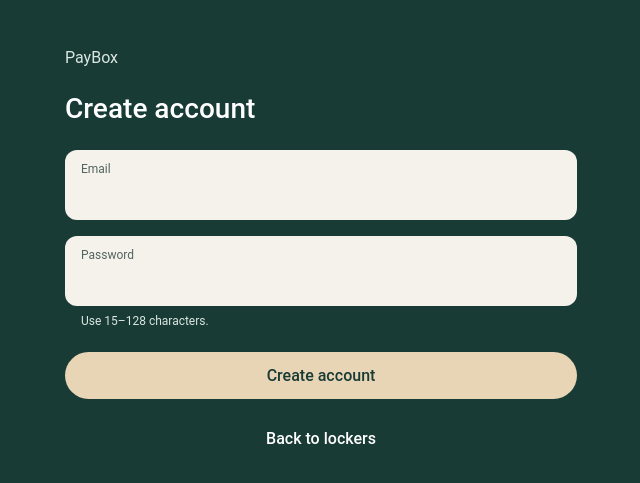
After one commit to nikitsya/PayBox, a FastAPI app: page /register in a window 1280 px wide. The commit adds this page. Shown: the top 483 px of the page, without its empty margins (319-959 px from the left). Run offline with FastAPI, Linux system fonts and the light colour scheme; parts of the project's set-up code (start-up, migrations or seed data) failed here and were passed over.

Commit message:
Add registration form connected to the API

```diff
--- a/frontend/static/css/main.css
+++ b/frontend/static/css/main.css
@@ -149,6 +149,21 @@ a.locker-card:active {
     margin-bottom: 24px;
     text-decoration: none;
     color: var(--supporting);
+}
+
+.account-link {
+    display: inline-block;
+    margin-top: 16px;
+    padding: 12px 0;
+    text-underline-offset: 4px;
+}
+
+.registration-field {
+    margin-bottom: 16px;
+}
+
+.confirmation.error {
+    color: #ffb4ab;
 }
 
 .rental-screen h1 {
--- /dev/null
+++ b/frontend/static/js/registration.js
@@ -0,0 +1,46 @@
+const registrationForm = document.querySelector('#registration-form');
+const registerButton = document.querySelector('#register-button');
+const registrationMessage = document.querySelector('#registration-message');
+
+registrationForm.addEventListener('submit', async (event) => {
+    event.preventDefault();
+    if (registerButton.disabled) return;
+
+    registerButton.disabled = true;
+    registerButton.textContent = 'Creating account…';
+    registrationForm.setAttribute('aria-busy', 'true');
+    registrationMessage.textContent = '';
+    registrationMessage.classList.remove('error');
+    let created = false;
+
+    try {
+        const response = await fetch(registrationForm.action, {
+            method: 'POST',
+            headers: {'Content-Type': 'application/json'},
+            body: JSON.stringify({
+                email: registrationForm.elements.email.value.trim(),
+                password: registrationForm.elements.password.value,
+            }),
+        });
+
+        if (response.status === 201) {
+            created = true;
+            registrationForm.reset();
+            registrationMessage.textContent = 'Your account has been created. Sign-in will be available soon.';
+        } else if (response.status === 409) {
+            registrationMessage.textContent = 'This email is already registered. Please use another email.';
+        } else if (response.status === 422) {
+            registrationMessage.textContent = 'Enter a valid email and a password of 15–128 characters.';
+        } else {
+            registrationMessage.textContent = 'We could not create your account. Please try again shortly.';
+        }
+        registrationMessage.classList.toggle('error', !created);
+    } catch {
+        registrationMessage.classList.add('error');
+        registrationMessage.textContent = 'Could not confirm registration. Check your connection before trying again.';
+    } finally {
+        registrationForm.removeAttribute('aria-busy');
+        registerButton.disabled = created;
+        registerButton.textContent = created ? 'Account created' : 'Create account';
+    }
+});
--- a/frontend/templates/home.html
+++ b/frontend/templates/home.html
@@ -5,6 +5,7 @@
     <h1>PayBox</h1>
     <p class="subtitle">Select a locker to rent</p>
     <p class="supporting">Daily rental prices shown below</p>
+    <a class="account-link" href="{{ url_for('registration') }}">Create account</a>
 </header>
 <ul aria-label="Lockers" class="locker-list">
     {% for locker in lockers %}
--- /dev/null
+++ b/frontend/templates/register.html
@@ -0,0 +1,25 @@
+{% extends "layout.html" %}
+
+{% block content %}
+<section class="rental-screen">
+    <a class="brand-link" href="{{ url_for('home') }}">PayBox</a>
+    <h1>Create account</h1>
+    <form id="registration-form" action="{{ url_for('register') }}" method="post">
+        <div class="field registration-field">
+            <label for="email">Email</label>
+            <input id="email" name="email" type="email" autocomplete="email" required>
+        </div>
+        <div class="field">
+            <label for="password">Password</label>
+            <input id="password" name="password" type="password" autocomplete="new-password"
+                   minlength="15" maxlength="128" aria-describedby="password-help" required>
+        </div>
+        <p class="field-help" id="password-help">Use 15–128 characters.</p>
+        <button class="confirm-button" id="register-button" type="submit">Create account</button>
+        <p class="confirmation" id="registration-message" role="status" aria-live="polite" aria-atomic="true"></p>
+        <noscript><p class="confirmation">Please enable JavaScript to create an account.</p></noscript>
+    </form>
+    <a class="back-button" href="{{ url_for('home') }}">Back to lockers</a>
+</section>
+<script defer src="{{ url_for('static', path='js/registration.js') }}"></script>
+{% endblock content %}
```
Also changed, not shown: backend/routes/pages.py (+7 -0 lines), README.md.
